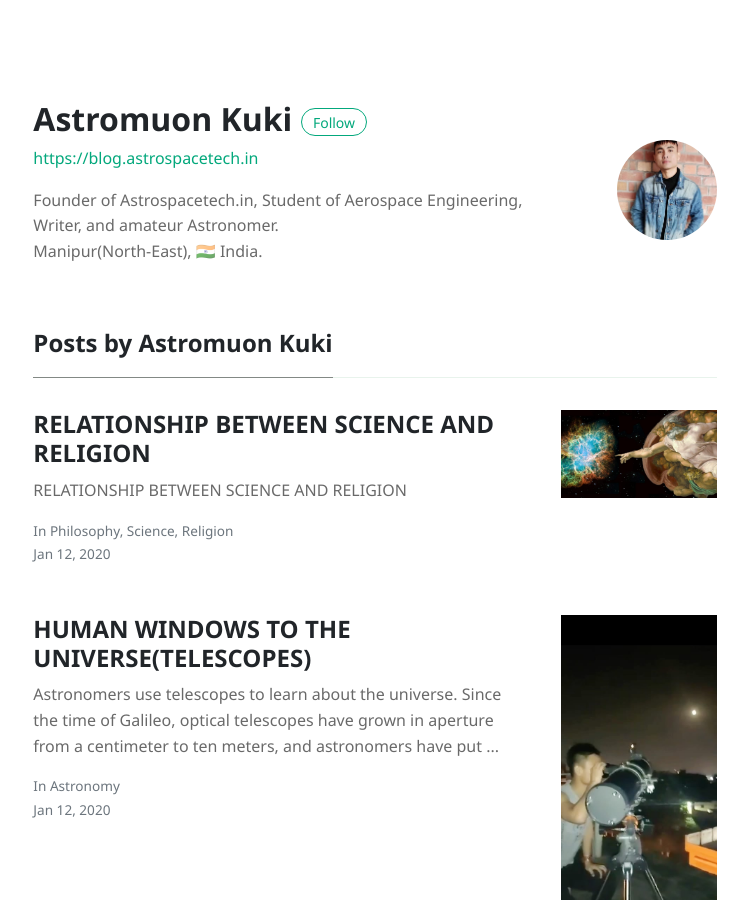
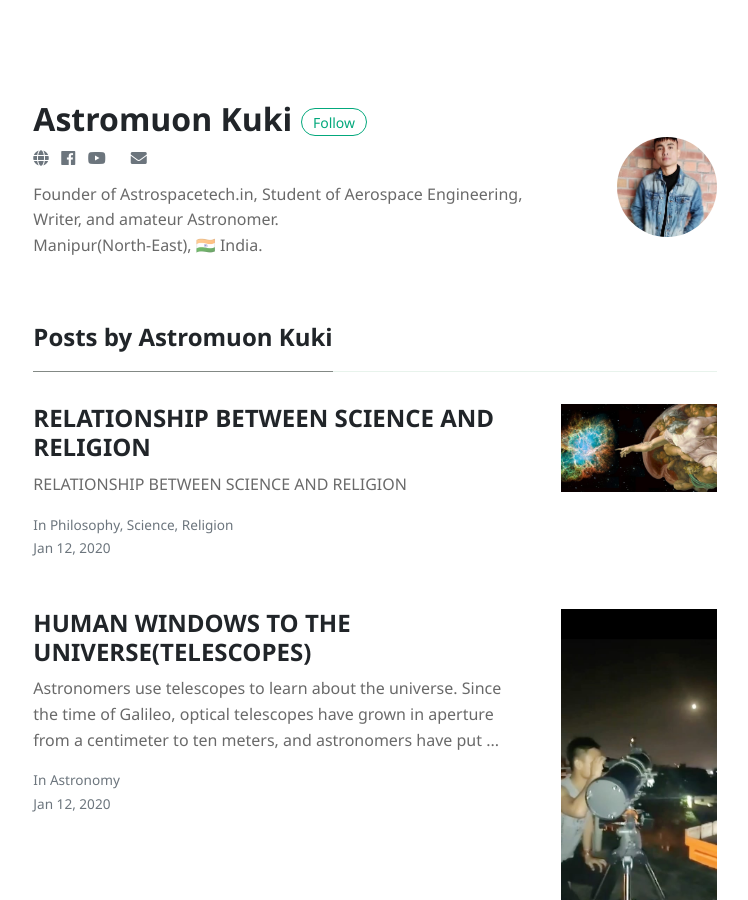
Before and after one commit to AstroSpaceTech/AstroSpaceTech.github.io, a Jekyll site: the page built from _pages/author-astromuonkuki.html, in a window 1280 px wide and 900 px high. Shown: the whole window, without its empty margins (265-1013 px from the left). Built offline with Jekyll 4.4.1, drawn with Linux system fonts in a browser that asks for light colours; nearby versions of some CDN libraries.

Commit message:
Update author-astromuonkuki.html

```diff
--- a/_pages/author-astromuonkuki.html
+++ b/_pages/author-astromuonkuki.html
@@ -10,41 +10,55 @@ permalink: "/author-astromuonkuki.html"
         <div class="row align-items-center mb-5">
             <div class="col-md-9">
                 <h2 class="font-weight-bold">{{page.title}} <span class="small btn btn-outline-success btn-sm btn-round"><a href="{{ site.authors.AstromuonKuki.facebook }}">Follow</a></span></h2>
-                <p><a href="{{ site.authors.AstromuonKuki.site }}">{{ site.authors.AstromuonKuki.site }}</a></p>
+                <div>
+                {% if site.authors.AstromuonKuki.site %}
+                <a target="_blank" href="{{ site.authors.AstromuonKuki.site }}"><i class="fa fa-globe text-muted" aria-hidden="true"></i></a> &nbsp;
+                {% endif %}
+
+                {% if site.authors.AstromuonKuki.twitter %}
+                <a target="_blank" href="{{ site.authors.AstromuonKuki.twitter }}"><i class="fab fa-twitter text-muted" aria-hidden="true"></i></a>  &nbsp;
+                {% endif %}
+
+                {% if site.authors.AstromuonKuki.github %}
+                <a target="_blank" href="{{ site.authors.AstromuonKuki.github }}"><i class="fab fa-github text-muted" aria-hidden="true"></i></a>  &nbsp;
+                {% endif %}
+
+                {% if site.authors.AstromuonKuki.facebook %}
+                <a target="_blank" href="{{ site.authors.AstromuonKuki.facebook }}"><i class="fab fa-facebook text-muted" aria-hidden="true"></i></a>  &nbsp;
+                {% endif %}
+
+                {% if site.authors.AstromuonKuki.youtube %}
+                <a target="_blank" href="{{ site.authors.AstromuonKuki.youtube }}"><i class="fab fa-youtube text-muted" aria-hidden="true"></i></a>  &nbsp;
+                {% endif %}
+
+                {% if site.authors.AstromuonKuki.instagram %}
+                <a target="_blank" href="{{ site.authors.AstromuonKuki.instagram }}"><i class="fab fa-instagram text-muted" aria-hidden="true"></i></a>  &nbsp;
+                {% endif %}
+
+                {% if site.authors.AstromuonKuki.spotify %}
+                <a target="_blank" href="{{ site.authors.AstromuonKuki.spotify }}"><i class="fab fa-spotify text-muted" aria-hidden="true"></i></a>  &nbsp;
+                {% endif %}
+
+                {% if site.authors.AstromuonKuki.linkedIn %}
+                <a target="_blank" href="{{ site.authors.AstromuonKuki.linkedIn }}"><i class="fab fa-linkedIn text-muted" aria-hidden="true"></i></a>  &nbsp;
+                {% endif %}
+
+                {% if site.authors.AstromuonKuki.messenger %}
+                <a target="_blank" href="{{ site.authors.AstromuonKuki.messenger }}"><i class="fab fa-facebook-messenger text-muted" aria-hidden="true"></i></a>  &nbsp;
+                {% endif %}
+
+                {% if site.authors.AstromuonKuki.whatsapp %}
+                <a href="https://api.whatsapp.com/send?phone={{ site.authors.AstromuonKuki.whatsapp }}"><i class="fab fa-whatsapp text-muted" aria-hidden="true"></i></a> &nbsp;
+                {% endif %}
+
+                {% if site.authors.AstromuonKuki.email %}
+                <a target="_top" href="mailto:{{ site.authors.AstromuonKuki.email }}"><i class="fa fa-envelope text-muted" aria-hidden="true"></i></a>  &nbsp;
+                {% endif %}
+            </div>
                 <p class="excerpt">{{ site.authors.AstromuonKuki.bio }}</p>
             </div>
             <div class="col-md-3 text-right">
                 <img alt="{{ site.authors.AstromuonKuki.name }}" src="{{site.baseurl}}/{{ site.authors.AstromuonKuki.avatar }}" class="rounded-circle" height="100" width="100">
-            </div>
-            <div>
-                {% if author[1].site %}
-                <a target="_blank" href="{{ site.authors.AstromuonKuki.site }}"><i class="fa fa-globe text-muted" aria-hidden="true"></i></a> &nbsp;
-                {% endif %}
-
-                {% if author[1].twitter %}
-                <a target="_blank" href="{{ site.authors.AstromuonKuki.twitter }}"><i class="fab fa-twitter text-muted" aria-hidden="true"></i></a>  &nbsp;
-                {% endif %}
-
-                {% if author[1].github %}
-                <a target="_blank" href="{{ site.authors.AstromuonKuki.github }}"><i class="fab fa-github text-muted" aria-hidden="true"></i></a>  &nbsp;
-                {% endif %}
-
-                {% if author[1].facebook %}
-                <a target="_blank" href="{{ site.authors.AstromuonKuki.facebook }}"><i class="fab fa-facebook text-muted" aria-hidden="true"></i></a>  &nbsp;
-                {% endif %}
-
-                {% if author[1].youtube %}
-                <a target="_blank" href="{{ site.authors.AstromuonKuki.youtube }}"><i class="fab fa-youtube text-muted" aria-hidden="true"></i></a>  &nbsp;
-                {% endif %}
-
-                {% if author[1].instagram %}
-                <a target="_blank" href="{{ site.authors.AstromuonKuki.instagram }}"><i class="fab fa-instagram text-muted" aria-hidden="true"></i></a>  &nbsp;
-                {% endif %}
-
-                {% if author[1].linkedIn %}
-                <a target="_blank" href="{{ site.authors.AstromuonKuki.linkedIn }}"><i class="fab fa-linkedIn text-muted" aria-hidden="true"></i></a>  &nbsp;
-                {% endif %}
-
             </div>
         </div>
         <h4 class="font-weight-bold spanborder"><span>Posts by {{page.title}}</span></h4>
```
